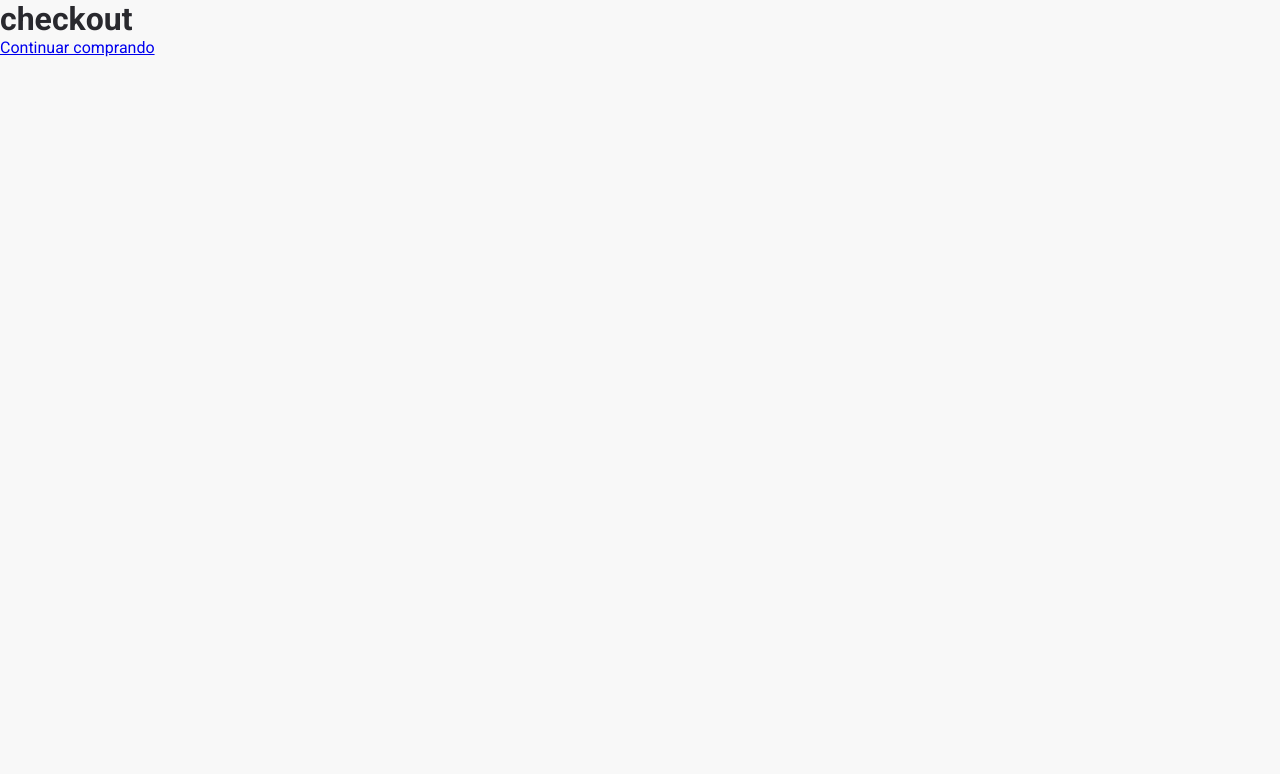
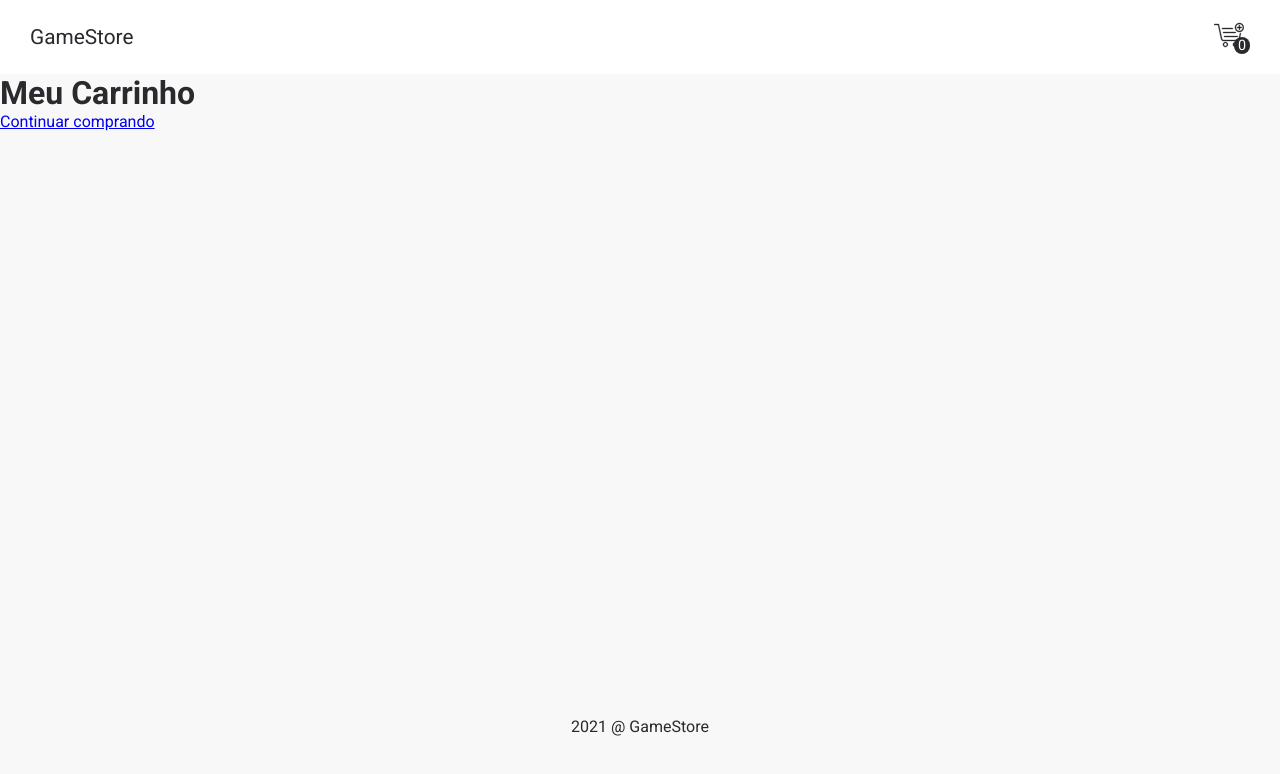
Before and after one commit to weversonneri/desafio-react, a React (Create React App) app: page /checkout in a window 1280 px wide. Shown: the top 774 px of the page. Built offline with nearby package versions, Linux system fonts and the light colour scheme.

Commit message:
:sparkles: display product in cart

```diff
--- a/src/pages/Checkout/index.js
+++ b/src/pages/Checkout/index.js
@@ -1,11 +1,37 @@
-import React from 'react'
-import { Link } from 'react-router-dom'
+import React from 'react';
+import { Link } from 'react-router-dom';
+
+import { NavBar } from "../../components/NavBar";
+import { Footer } from "../../components/Footer";
+
+import './styles.css';
+
+import images from '../../assets/call-of-duty-infinite-warfare.png';
+import { CheckoutProductsCard } from '../../components/CheckoutProductsCard';
+import { useCart } from '../../context/cart';
 
 export function Checkout() {
+  const { cart, uniqueProduct } = useCart();
+
   return (
-    <div>
-      <h1>checkout</h1>
-      <Link to="/">Continuar comprando</Link>
-    </div>
+    <div className="checkout-page-container">
+      <NavBar />
+      <div className="checkout-content">
+        <h1>Meu Carrinho</h1>
+        <Link to="/">Continuar comprando</Link>
+        <div className="checkout-card-wrapper">
+          {uniqueProduct(cart).map((product) => (
+            <CheckoutProductsCard
+              key={product.id}
+              image={images}
+              {...product}
+            />
+          ))}
+        </div>
+        <div className="summary-card">
+        </div>
+      </div>
+      <Footer />
+    </div >
   )
 }
--- /dev/null
+++ b/src/pages/Checkout/styles.css
@@ -0,0 +1,24 @@
+.checkout-page-container {
+  display: flex;
+  flex-direction: column;
+  min-height: 100vh;
+}
+
+.checkout-content {
+  flex: 1;
+}
+
+.checkout-card-wrapper {
+  margin: 2rem;
+  display: grid;
+  gap: 1rem;
+  grid-template-columns: 1fr;
+  justify-content: center;
+}
+/* Responsive */
+
+@media screen and (min-width: 640px) {
+  .checkout-card-wrapper {
+    grid-template-columns: repeat(auto-fit, minmax(14rem, 16rem));
+  }
+}
--- a/src/pages/Home/styles.css
+++ b/src/pages/Home/styles.css
@@ -45,10 +45,8 @@
   color: white;
   padding: 0.3rem;
 
-  background-color: green;
+  background: black;
 
-  display: flex;
-  align-items: center;
   cursor: pointer;
 }
 
```
